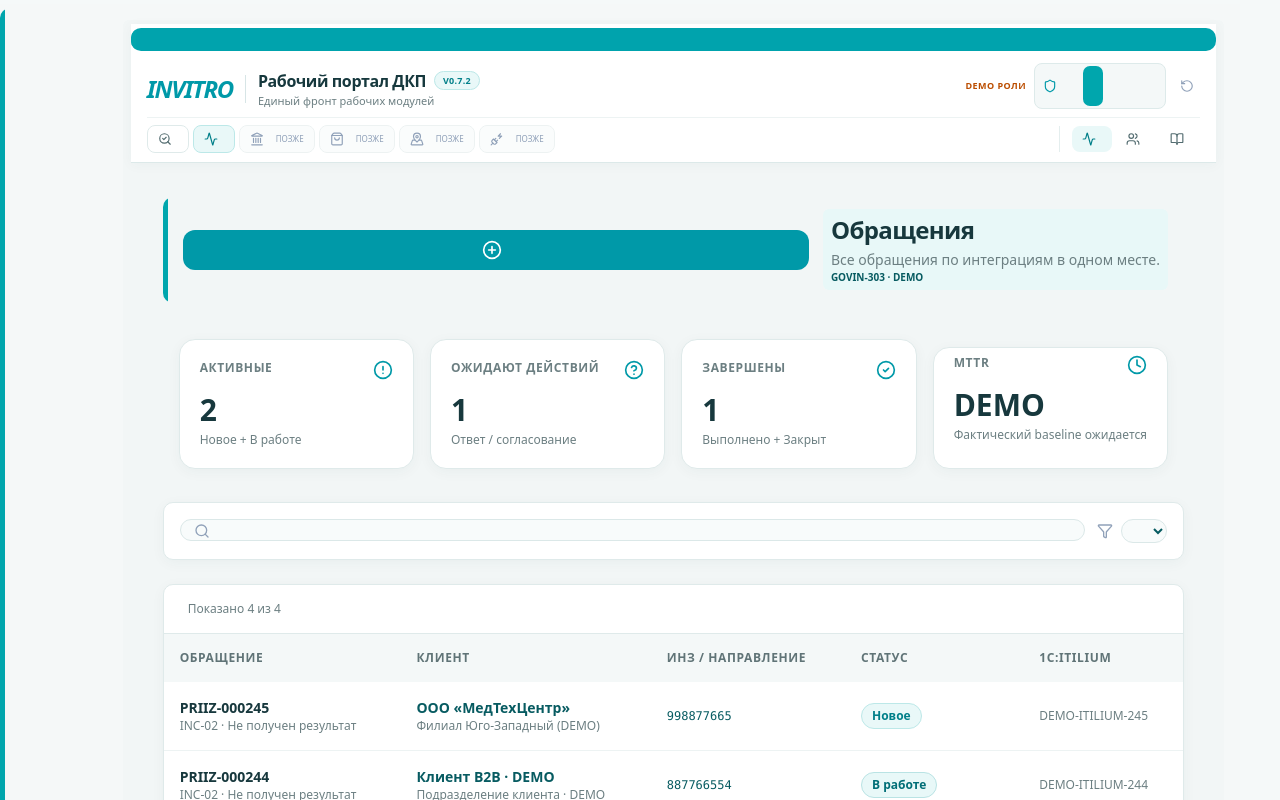
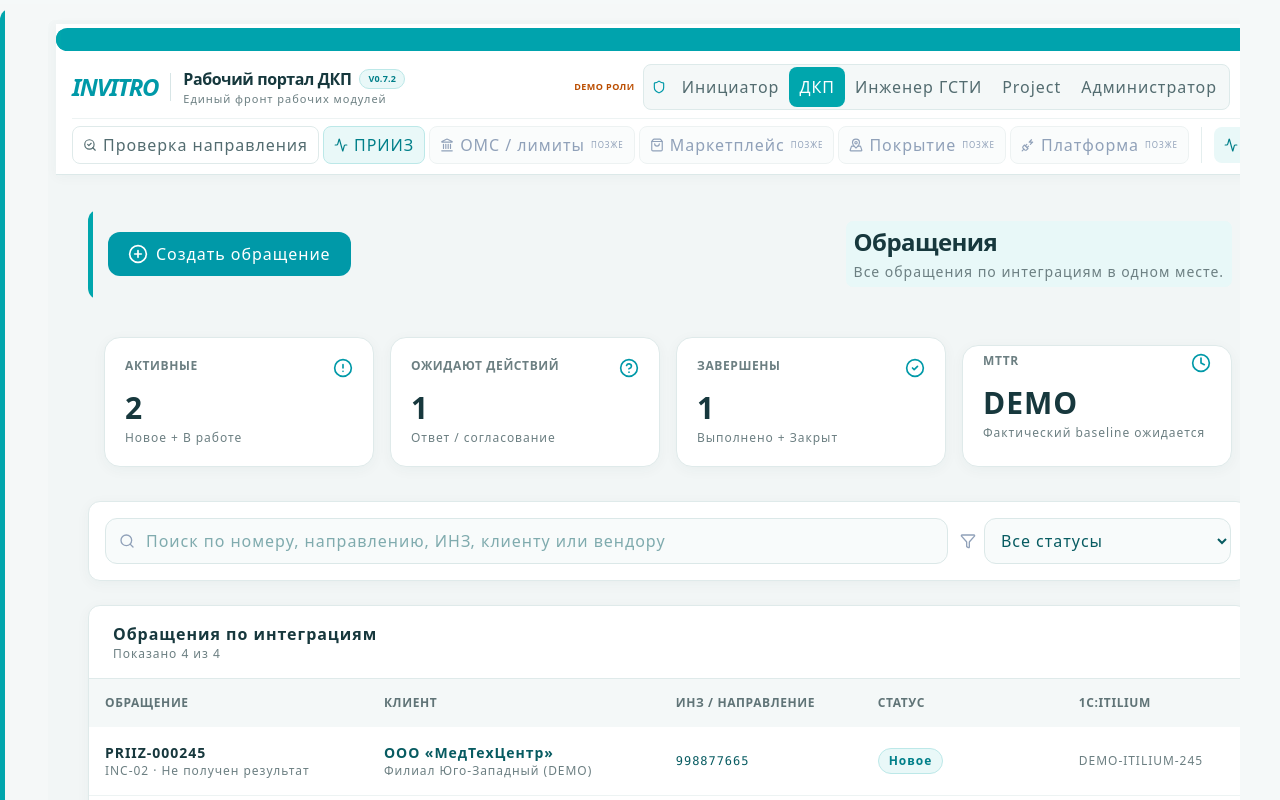
Before and after one commit to arsxolodpark-maker/invitro, a React (Vite) app: page / in a window 1280 px wide. Shown: the top 800 px of the page. Built offline with nearby package versions, Linux system fonts and the light colour scheme.

Commit message:
fix(govin): revert unsafe global UX selectors

```diff
--- a/src/index.css
+++ b/src/index.css
@@ -13,55 +13,136 @@
 }
 
 html { background: var(--invitro-teal-pale); }
-body { margin:0; background:#f5f8f8; color:var(--invitro-ink); font-family:Inter,ui-sans-serif,system-ui,-apple-system,BlinkMacSystemFont,"Segoe UI",sans-serif; -webkit-font-smoothing:antialiased; }
-::selection { background:#cceeee; color:#15383d; }
+body {
+  margin: 0;
+  background: #f5f8f8;
+  color: var(--invitro-ink);
+  font-family: Inter, ui-sans-serif, system-ui, -apple-system, BlinkMacSystemFont, "Segoe UI", sans-serif;
+  -webkit-font-smoothing: antialiased;
+}
+::selection { background: #cceeee; color: #15383d; }
 
-.bg-blue-600{background-color:var(--invitro-teal)!important}.bg-blue-500{background-color:#12afb5!important}.bg-blue-100{background-color:var(--invitro-teal-soft-2)!important}.bg-blue-50{background-color:var(--invitro-teal-soft)!important}.bg-blue-50\/50{background-color:rgba(232,248,248,.74)!important}.bg-blue-500\/20{background-color:rgba(0,166,173,.18)!important}.bg-blue-950\/40{background-color:rgba(0,74,81,.38)!important}
-.text-blue-900{color:#005c64!important}.text-blue-800{color:#006e77!important}.text-blue-700{color:var(--invitro-teal-dark)!important}.text-blue-600{color:var(--invitro-teal)!important}.text-blue-400{color:#36bac3!important}.text-blue-300{color:#7fd5da!important}.text-blue-200{color:#b7e8e9!important}
-.border-blue-600{border-color:var(--invitro-teal)!important}.border-blue-500\/30{border-color:rgba(0,166,173,.32)!important}.border-blue-400\/30{border-color:rgba(0,166,173,.28)!important}.border-blue-300{border-color:#9cd6d8!important}.border-blue-200{border-color:#b9e3e4!important}.border-blue-100{border-color:#d3eeee!important}.border-blue-900\/50{border-color:rgba(0,104,113,.48)!important}
-.ring-blue-100{--tw-ring-color:rgba(0,166,173,.16)!important}.ring-blue-500{--tw-ring-color:rgba(0,166,173,.34)!important}.focus\:ring-blue-500:focus{--tw-ring-color:rgba(0,166,173,.34)!important}
-.hover\:bg-blue-500:hover{background-color:#008f96!important}.hover\:bg-blue-600:hover{background-color:var(--invitro-teal-dark)!important}.hover\:bg-blue-50:hover{background-color:#e4f6f6!important}.hover\:bg-blue-50\/40:hover{background-color:rgba(233,248,248,.72)!important}.hover\:text-blue-600:hover{color:var(--invitro-teal)!important}.hover\:text-blue-800:hover{color:var(--invitro-teal-deep)!important}
+/* Shared INVITRO-inspired bridge for the demo portal. */
+.bg-blue-600 { background-color: var(--invitro-teal) !important; }
+.bg-blue-500 { background-color: #12afb5 !important; }
+.bg-blue-100 { background-color: var(--invitro-teal-soft-2) !important; }
+.bg-blue-50 { background-color: var(--invitro-teal-soft) !important; }
+.bg-blue-50\/50 { background-color: rgba(232,248,248,.74) !important; }
+.bg-blue-500\/20 { background-color: rgba(0,166,173,.18) !important; }
+.bg-blue-950\/40 { background-color: rgba(0,74,81,.38) !important; }
+.text-blue-900 { color: #005c64 !important; }.text-blue-800 { color: #006e77 !important; }.text-blue-700 { color: var(--invitro-teal-dark) !important; }.text-blue-600 { color: var(--invitro-teal) !important; }.text-blue-400 { color: #36bac3 !important; }.text-blue-300 { color: #7fd5da !important; }.text-blue-200 { color: #b7e8e9 !important; }
+.border-blue-600 { border-color: var(--invitro-teal) !important; }.border-blue-500\/30 { border-color: rgba(0,166,173,.32) !important; }.border-blue-400\/30 { border-color: rgba(0,166,173,.28) !important; }.border-blue-300 { border-color: #9cd6d8 !important; }.border-blue-200 { border-color: #b9e3e4 !important; }.border-blue-100 { border-color: #d3eeee !important; }.border-blue-900\/50 { border-color: rgba(0,104,113,.48) !important; }
+.ring-blue-100 { --tw-ring-color: rgba(0,166,173,.16) !important; }.ring-blue-500 { --tw-ring-color: rgba(0,166,173,.34) !important; }.focus\:ring-blue-500:focus { --tw-ring-color: rgba(0,166,173,.34) !important; }
+.hover\:bg-blue-500:hover { background-color: #008f96 !important; }.hover\:bg-blue-600:hover { background-color: var(--invitro-teal-dark) !important; }.hover\:bg-blue-50:hover { background-color: #e4f6f6 !important; }.hover\:bg-blue-50\/40:hover { background-color: rgba(233,248,248,.72) !important; }.hover\:text-blue-600:hover { color: var(--invitro-teal) !important; }.hover\:text-blue-800:hover { color: var(--invitro-teal-deep) !important; }
 .bg-indigo-100,.bg-purple-100{background-color:#e3f5f5!important}.bg-indigo-50,.bg-purple-50{background-color:#f0fafa!important}.text-indigo-800,.text-purple-800{color:#176f77!important}.text-indigo-700,.text-purple-700{color:#247b83!important}.text-indigo-600,.text-purple-600{color:#2a9098!important}.border-indigo-200,.border-purple-200{border-color:#c9e7e8!important}
-.shadow-2xs,.shadow-xs,.shadow-sm{box-shadow:0 3px 14px rgba(24,74,79,.045)!important}.bg-slate-100{background-color:#f2f6f6!important}.bg-slate-50{background-color:#f7f9f9!important}.bg-slate-50\/60{background-color:rgba(247,249,249,.72)!important}.bg-slate-50\/80{background-color:rgba(247,249,249,.9)!important}.border-slate-200{border-color:#dfe7e7!important}.border-slate-100{border-color:#edf1f1!important}.text-slate-900{color:#17383d!important}.text-slate-800{color:#23474c!important}.text-slate-700{color:#36575b!important}.text-slate-600{color:#536c70!important}.text-slate-500{color:#6c7f82!important}
+.shadow-2xs,.shadow-xs,.shadow-sm{box-shadow:0 3px 14px rgba(24,74,79,.045)!important}
+.bg-slate-100{background-color:#f2f6f6!important}.bg-slate-50{background-color:#f7f9f9!important}.bg-slate-50\/60{background-color:rgba(247,249,249,.72)!important}.bg-slate-50\/80{background-color:rgba(247,249,249,.9)!important}.border-slate-200{border-color:#dfe7e7!important}.border-slate-100{border-color:#edf1f1!important}.text-slate-900{color:#17383d!important}.text-slate-800{color:#23474c!important}.text-slate-700{color:#36575b!important}.text-slate-600{color:#536c70!important}.text-slate-500{color:#6c7f82!important}
 input,select,textarea,button{font:inherit}input,select,textarea{transition:border-color .15s ease,box-shadow .15s ease,background-color .15s ease}input:focus,select:focus,textarea:focus{border-color:rgba(0,166,173,.62)!important;box-shadow:0 0 0 3px rgba(0,166,173,.09)}
 table thead tr{background-color:#f4f8f8}table tbody tr{transition:background-color .15s ease}table tbody tr:hover{background-color:rgba(232,248,248,.42)}
 
-/* GOVIN: one clear workstation, not a landing page. */
-.notranslate{max-width:1240px!important;gap:10px!important;padding-top:4px!important}
-.notranslate>div:first-child{position:relative;display:grid;grid-template-columns:1fr auto;grid-template-rows:auto auto;align-items:center;gap:2px 14px;padding:12px 16px 11px 20px!important;border-radius:10px!important;border-color:#d9e5e5!important;box-shadow:none!important;overflow:hidden}
-.notranslate>div:first-child::before{content:"";position:absolute;inset:0 auto 0 0;width:5px;background:var(--invitro-teal)}
-.notranslate>div:first-child>div:first-child{grid-column:2;grid-row:1;margin:0!important;padding:5px 8px;border-radius:6px;background:var(--invitro-teal-soft);color:var(--invitro-teal-deep)!important;letter-spacing:.05em!important;white-space:nowrap;font-size:0!important}
-.notranslate>div:first-child>div:first-child::after{content:"GOVIN-303 · DEMO";font-size:10px;font-weight:800}
-.notranslate>div:first-child>h1{grid-column:1;grid-row:1;margin:0!important;font-size:20px!important;letter-spacing:-.015em}
-.notranslate>div:first-child>p{grid-column:1/3;grid-row:2;margin-top:2px!important;font-size:0!important;color:#64777a!important}
-.notranslate>div:first-child>p::after{content:"Найдите направление — система покажет проблемный этап и следующий шаг.";font-size:12px}
+/* GOVIN workstation skin. The root of DirectionCheckView carries .notranslate. */
+.notranslate {
+  max-width: 1240px !important;
+  gap: 10px !important;
+  padding-top: 4px !important;
+}
+.notranslate > div:first-child {
+  position: relative;
+  display: grid;
+  grid-template-columns: auto 1fr auto;
+  grid-template-rows: auto auto;
+  align-items: center;
+  gap: 2px 14px;
+  padding: 12px 16px 11px 20px !important;
+  border-radius: 12px !important;
+  border-color: #d9e5e5 !important;
+  box-shadow: none !important;
+  overflow: hidden;
+}
+.notranslate > div:first-child::before {
+  content: "";
+  position: absolute;
+  inset: 0 auto 0 0;
+  width: 5px;
+  background: var(--invitro-teal);
+}
+.notranslate > div:first-child > div:first-child {
+  grid-column: 3;
+  grid-row: 1;
+  margin: 0 !important;
+  padding: 5px 8px;
+  border-radius: 7px;
+  background: var(--invitro-teal-soft);
+  color: var(--invitro-teal-deep) !important;
+  letter-spacing: .06em !important;
+  white-space: nowrap;
+}
+.notranslate > div:first-child > h1 {
+  grid-column: 1 / 3;
+  grid-row: 1;
+  margin: 0 !important;
+  font-size: 21px !important;
+  letter-spacing: -.015em;
+}
+.notranslate > div:first-child > p {
+  grid-column: 1 / 4;
+  grid-row: 2;
+  margin-top: 2px !important;
+  font-size: 12px !important;
+}
+.notranslate > div:nth-child(2) {
+  padding: 13px 16px 10px !important;
+  border-radius: 12px !important;
+  border-color: #d9e5e5 !important;
+  box-shadow: none !important;
+}
+.notranslate > div:nth-child(2) select,
+.notranslate > div:nth-child(2) input {
+  height: 40px !important;
+  border-radius: 8px !important;
+  background: #fff !important;
+  border-color: #cfdcdc !important;
+}
+.notranslate > div:nth-child(2) button[class*="bg-[#0099a8]"] {
+  height: 40px !important;
+  border-radius: 8px !important;
+  background: var(--invitro-teal) !important;
+  box-shadow: none !important;
+}
+.notranslate > div:nth-child(2) button[class*="bg-[#0099a8]"]:hover { background: var(--invitro-teal-dark) !important; }
+.notranslate > div:nth-child(2) > div:last-child {
+  margin-top: 8px !important;
+  padding-top: 7px !important;
+}
+.notranslate > div:nth-child(2) > div:last-child > button {
+  font-weight: 650 !important;
+  color: #809093 !important;
+}
+.notranslate section,
+.notranslate > div[class*="rounded-2xl"] {
+  border-radius: 12px !important;
+}
+.notranslate section[aria-label="Данные направления"],
+.notranslate section[aria-label="Этапы проверки"] {
+  box-shadow: none !important;
+}
+.notranslate section[aria-label="Этапы проверки"] button {
+  border-radius: 9px !important;
+}
+.notranslate table th { color: #607477; font-weight: 750; }
 
-/* Search is a 3-step user action, not a decorative form. */
-.notranslate>div:nth-child(2){padding:12px 16px 9px!important;border-radius:10px!important;border-color:#d9e5e5!important;box-shadow:none!important}
-.notranslate>div:nth-child(2)>div:first-child{align-items:end!important;gap:14px!important}
-.notranslate>div:nth-child(2)>div:first-child>label,.notranslate>div:nth-child(2)>div:first-child>.group{position:relative;padding-top:25px}
-.notranslate>div:nth-child(2)>div:first-child>label::before,.notranslate>div:nth-child(2)>div:first-child>.group::before{position:absolute;top:0;left:0;display:flex;align-items:center;gap:7px;font-size:11px;font-weight:750;color:#476468;line-height:18px}
-.notranslate>div:nth-child(2)>div:first-child>label:nth-child(1)::before{content:"1  Выберите интеграцию"}
-.notranslate>div:nth-child(2)>div:first-child>label:nth-child(2)::before{content:"2  Введите направление"}
-.notranslate>div:nth-child(2)>div:first-child>.group::before{content:"3  Запустите проверку"}
-.notranslate>div:nth-child(2)>div:first-child>label>span{display:none!important}
-.notranslate>div:nth-child(2) select,.notranslate>div:nth-child(2) input{height:40px!important;border-radius:7px!important;background:#fff!important;border-color:#cbdada!important}
-.notranslate>div:nth-child(2) button[class*="bg-[#0099a8]"]{height:40px!important;border-radius:7px!important;background:var(--invitro-teal)!important;box-shadow:none!important}
-.notranslate>div:nth-child(2) button[class*="bg-[#0099a8]"]:hover{background:var(--invitro-teal-dark)!important}
-.notranslate>div:nth-child(2)>div:last-child{margin-top:8px!important;padding-top:7px!important}.notranslate>div:nth-child(2)>div:last-child>button{font-weight:600!important;color:#87979a!important;font-size:11px!important}
-
-/* Result: actual process logic is clickable and explicitly labelled. */
-.notranslate section,.notranslate>div[class*="rounded-2xl"]{border-radius:10px!important}
-.notranslate section[aria-label="Данные направления"],.notranslate section[aria-label="Этапы проверки"]{box-shadow:none!important}
-.notranslate section[aria-label="Этапы проверки"]{position:relative;padding-top:38px!important}
-.notranslate section[aria-label="Этапы проверки"]::before{content:"Этапы процесса — нажмите этап, чтобы посмотреть проверку и действие ДКП";position:absolute;left:12px;top:11px;font-size:11px;font-weight:750;color:#536c70}
-.notranslate section[aria-label="Этапы проверки"] button{border-radius:7px!important;cursor:pointer!important;position:relative;padding-right:34px!important;min-height:68px;transition:border-color .15s ease,box-shadow .15s ease,transform .15s ease!important}
-.notranslate section[aria-label="Этапы проверки"] button:hover{border-color:#80cfd2!important;box-shadow:0 0 0 2px rgba(0,166,173,.08)!important;transform:translateY(-1px)}
-.notranslate section[aria-label="Этапы проверки"] button:focus-visible{outline:2px solid var(--invitro-teal)!important;outline-offset:2px}
-.notranslate table th{color:#607477;font-weight:750}
-
-@media(max-width:767px){
-  .notranslate{padding-inline:4px!important}.notranslate>div:first-child{grid-template-columns:1fr auto;padding:11px 12px 10px 16px!important}.notranslate>div:first-child>h1{grid-column:1/3;grid-row:2;font-size:18px!important;margin-top:4px!important}.notranslate>div:first-child>div:first-child{grid-column:2;grid-row:1}.notranslate>div:first-child>p{grid-column:1/3;grid-row:3}.notranslate>div:nth-child(2){padding:11px!important}.notranslate>div:nth-child(2)>div:first-child>label,.notranslate>div:nth-child(2)>div:first-child>.group{padding-top:23px}.notranslate section[aria-label="Этапы проверки"]{padding-top:44px!important}.notranslate section[aria-label="Этапы проверки"]::before{right:12px;line-height:1.25}
+@media (max-width: 767px) {
+  .notranslate { padding-inline: 4px !important; }
+  .notranslate > div:first-child {
+    grid-template-columns: 1fr auto;
+    padding: 11px 12px 10px 16px !important;
+  }
+  .notranslate > div:first-child > h1 { grid-column: 1 / 3; grid-row: 2; font-size: 19px !important; margin-top: 4px !important; }
+  .notranslate > div:first-child > div:first-child { grid-column: 2; grid-row: 1; font-size: 9px !important; }
+  .notranslate > div:first-child > p { grid-column: 1 / 3; grid-row: 3; }
+  .notranslate > div:nth-child(2) { padding: 12px !important; }
 }
 
-@keyframes fadeIn{from{opacity:0;transform:translateY(4px)}to{opacity:1;transform:translateY(0)}}@keyframes scaleIn{from{opacity:0;transform:scale(.97)}to{opacity:1;transform:scale(1)}}.animate-fade-in{animation:fadeIn .2s ease-out forwards}.animate-scale-in{animation:scaleIn .15s ease-out forwards}
+@keyframes fadeIn{from{opacity:0;transform:translateY(4px)}to{opacity:1;transform:translateY(0)}}
+@keyframes scaleIn{from{opacity:0;transform:scale(.97)}to{opacity:1;transform:scale(1)}}
+.animate-fade-in{animation:fadeIn .2s ease-out forwards}.animate-scale-in{animation:scaleIn .15s ease-out forwards}
```
